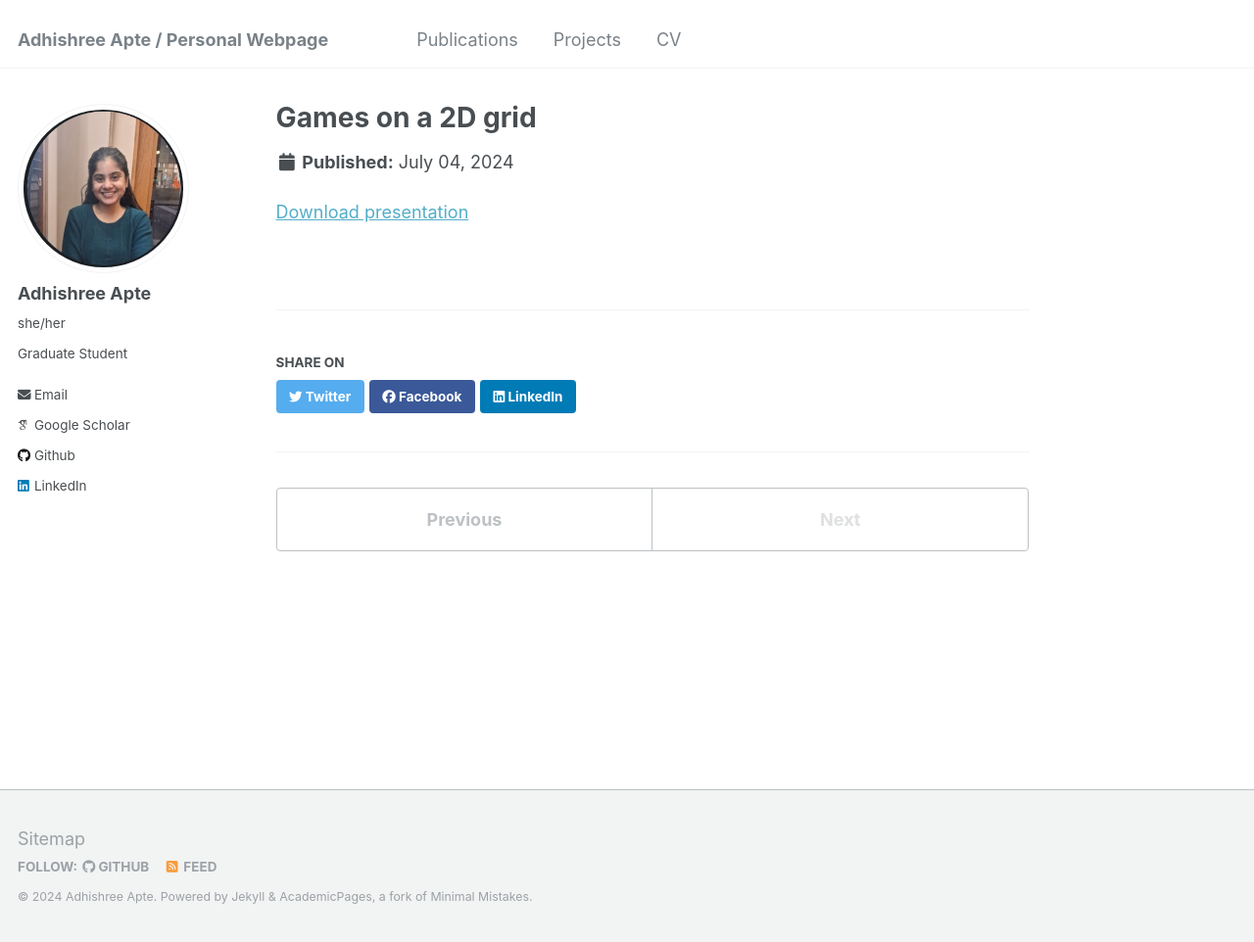
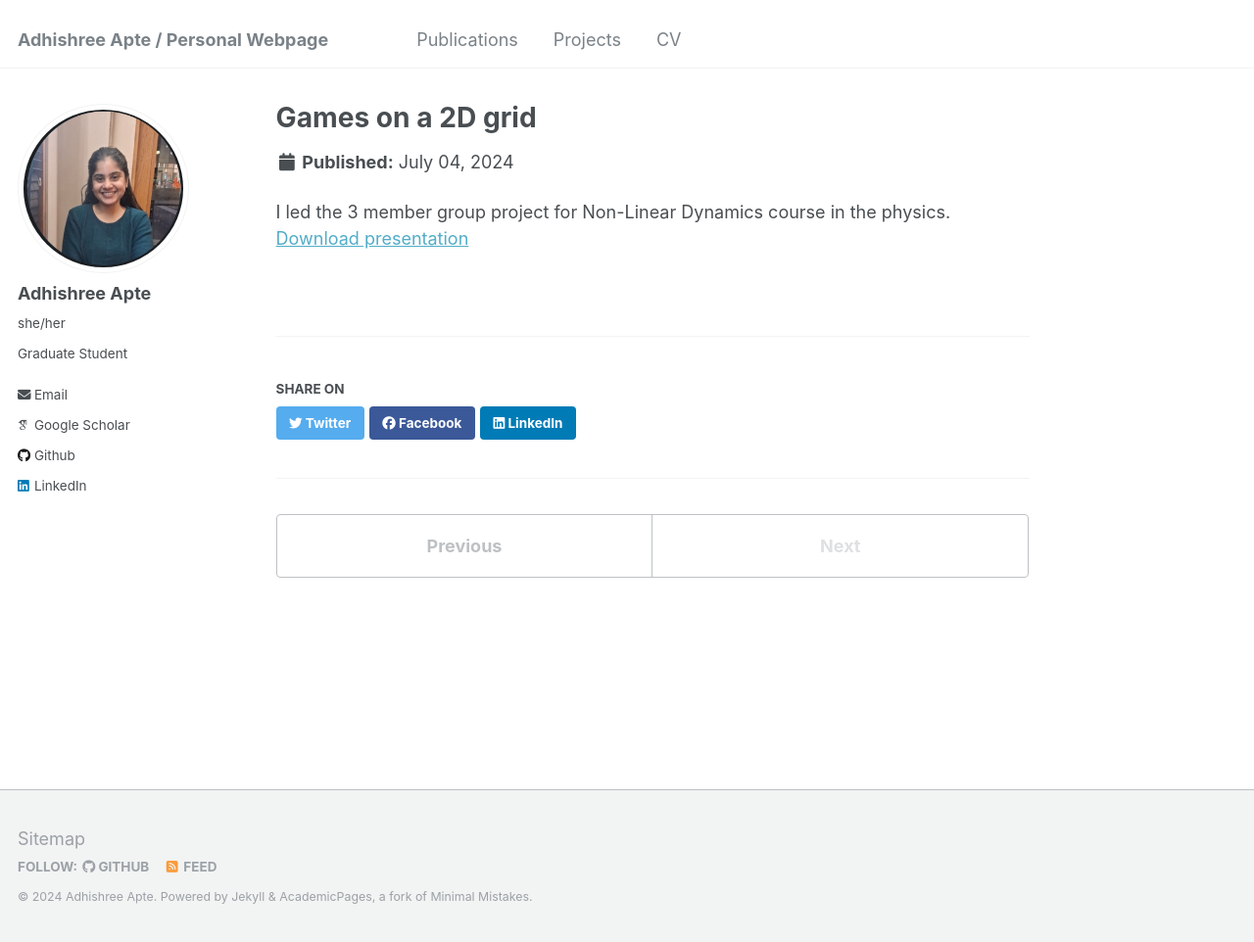
Before and after one commit to adhishreeapte/adhishreeapte.github.io, a Jekyll site: the page built from _portfolio/portfolio-3.md, in a window 1280 px wide and 962 px high. Shown: the whole window at 98% size. Built offline with Jekyll 4.4.1, drawn with Linux system fonts in a browser that asks for light colours; some web fonts are replaced.

Commit message:
Update portfolio-3.md

```diff
--- a/_portfolio/portfolio-3.md
+++ b/_portfolio/portfolio-3.md
@@ -3,5 +3,5 @@ title: "Games on a 2D grid"
 excerpt: "MATLAB based simulation of players who always co-operate and players who always defect. The chaotic patterns are developed based on the reward obtained by defectors against co-operators. <br/><img src='/images/pr3.png'>"
 collection: portfolio
 ---
-
+I led the 3 member group project for Non-Linear Dynamics course in the physics.
 <a href="https://adhishreeapte.github.io/files/NLD Project.pdf">Download presentation</a>
```
